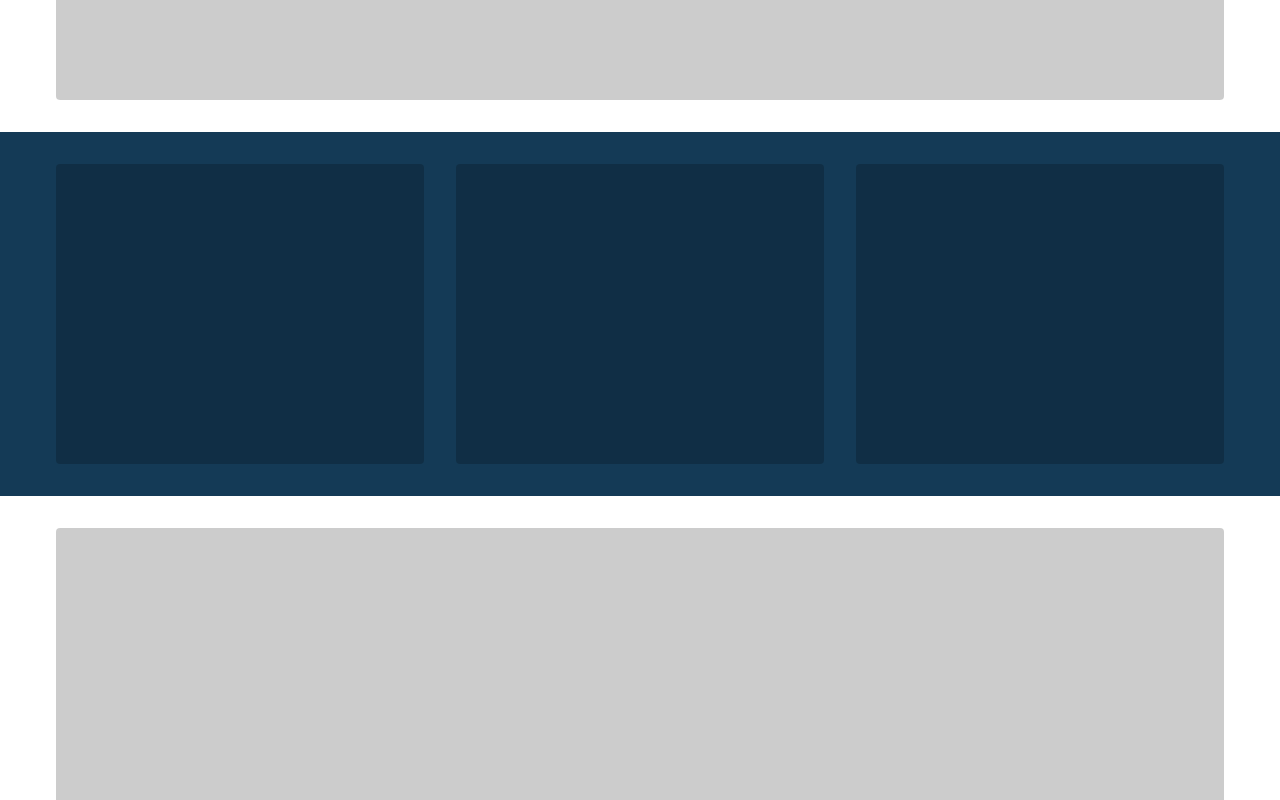
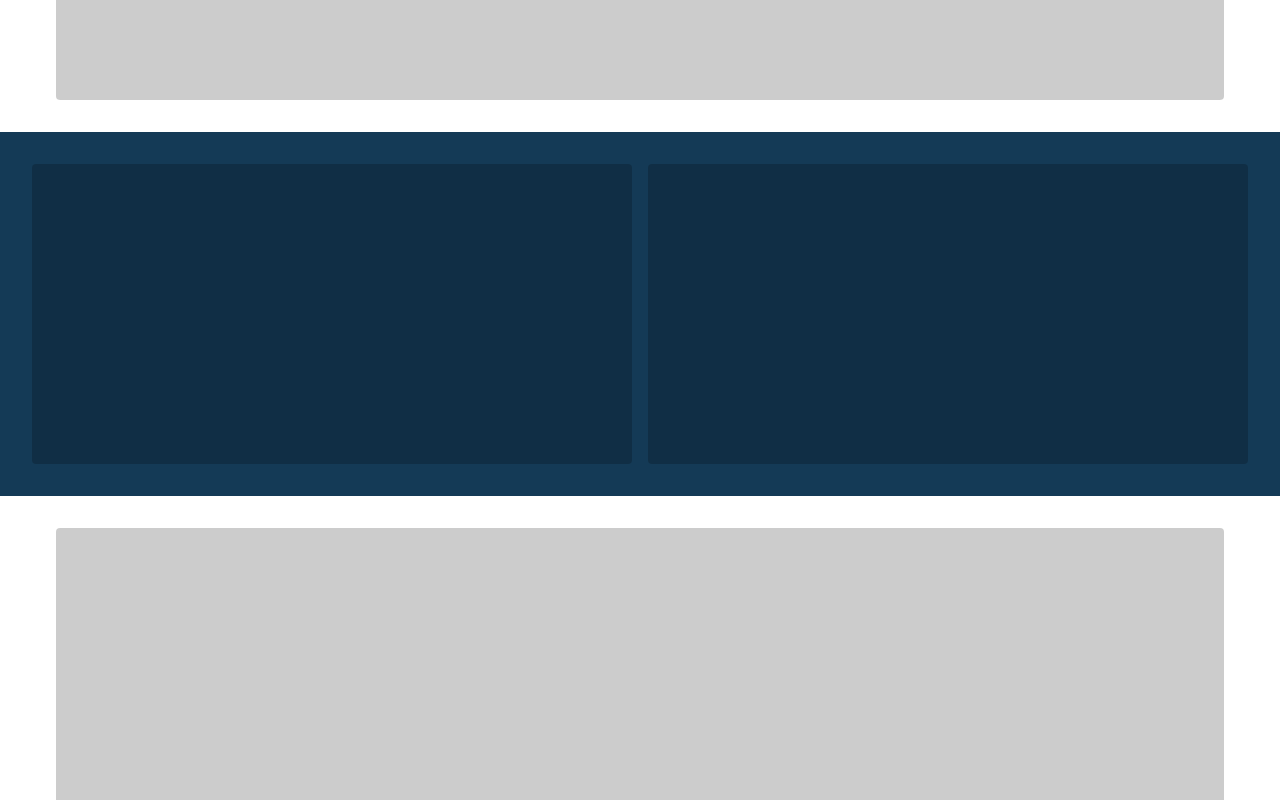
Before and after one commit to lightvue/light-page, a Nuxt app: page / in a window 1280 px wide. Shown: the part 1680-2480 px from the top of the page. Built offline with nearby package versions, Linux system fonts and the light colour scheme.

Commit message:
UPDATED: Applied media query

```diff
--- a/src/assets/scss/global.scss
+++ b/src/assets/scss/global.scss
@@ -18,17 +18,21 @@ body {
   max-width: 100%;
   position: relative;
   overflow-x: auto;
+
   &.--allow-overflow {
-    overflow: initial !important;
+    overflow: var(--overflow-default);
   }
+
   .section-content {
     width: 100%;
     max-width: $page-max-width;
-    margin: auto;
+    margin: var(--margin-default);
     position: relative;
-    padding: $section-padding-default;
+    // padding: $section-padding-default;
+    padding: var(--padding-default);
+
     &.--full-width {
-      max-width: 100%;
+      max-width: var(--fullwidth-default);
     }
   }
 }
--- a/src/assets/scss/normalize.scss
+++ b/src/assets/scss/normalize.scss
@@ -12,3 +12,10 @@ a {
   cursor: pointer;
   text-decoration: none;
 }
+
+:root {
+  --overflow-default: initial !important;
+  --fullwidth-default: 100%;
+  --padding-default: 32px;
+  --margin-default: auto;
+}
--- a/src/components/PageSection.vue
+++ b/src/components/PageSection.vue
@@ -8,6 +8,14 @@
         padding: padding,
         paddingTop: paddingY || paddingTop,
         paddingBottom: paddingY || paddingBottom,
+
+        paddingLeft: paddingX || paddingLeft,
+        paddingRight: paddingX || paddingRight,
+        margin: margin,
+        marginTop: marginY || marginTop,
+        marginBottom: marginY || marginBottom,
+        marginLeft: marginX || marginLeft,
+        marginRight: marginX || marginRight,
       }"
     >
       <slot></slot>
@@ -40,6 +48,37 @@ export default {
     paddingBottom: {
       type: String,
     },
+
+    paddingLeft: {
+      type: String,
+    },
+    paddingRight: {
+      type: String,
+    },
+    paddingX: {
+      type: String,
+    },
+    margin: {
+      type: String,
+    },
+    marginY: {
+      type: String,
+    },
+    marginTop: {
+      type: String,
+    },
+    marginBottom: {
+      type: String,
+    },
+    marginLeft: {
+      type: String,
+    },
+    marginRight: {
+      type: String,
+    },
+    marginX: {
+      type: String,
+    },
   },
 };
 </script>
--- a/src/pages/index.vue
+++ b/src/pages/index.vue
@@ -16,11 +16,10 @@
     <page-section>
       <div class="dummy-block --x6"></div>
     </page-section>
-    <page-section class="--dark-bg">
+    <page-section fullWidth padding="0px" class="--dark-bg">
       <div class="flex-row --wrap dummy-flex-row">
-        <div class="flex-item dummy-flex-item dummy-block --x3"></div>
-        <div class="flex-item dummy-flex-item dummy-block --x3"></div>
-        <div class="flex-item dummy-flex-item dummy-block --x3"></div>
+        <div class="flex-item dummy-flex-item dummy-block --x3 image-cont"></div>
+        <div class="flex-item dummy-flex-item dummy-block --x3 text-cont"></div>
       </div>
     </page-section>
     <page-section>
@@ -75,10 +74,29 @@ export default Vue.extend({
   }
 }
 .dummy-flex-row {
-  margin: -16px;
+  gap: 16px;
 }
 .dummy-flex-item {
-  margin: 16px;
   min-width: 268px;
 }
+.text-cont {
+  padding-top: 16px;
+  padding-bottom: 32px;
+  padding-right: 32px;
+  padding-left: 32px;
+  max-width: 600px;
+  // background: #143a56;
+}
+
+@media screen and (min-width: 552px) {
+  .image-cont {
+    max-width: 50%;
+  }
+  .text-cont {
+    padding-top: 32px;
+    padding-bottom: 32px;
+    padding-right: 32px;
+    padding-left: 16px;
+  }
+}
 </style>
```
Also changed, not shown: src/assets/scss/variables/_colors.scss (line endings or trailing spaces), src/assets/scss/variables/_dimensions.scss (line endings or trailing spaces).
